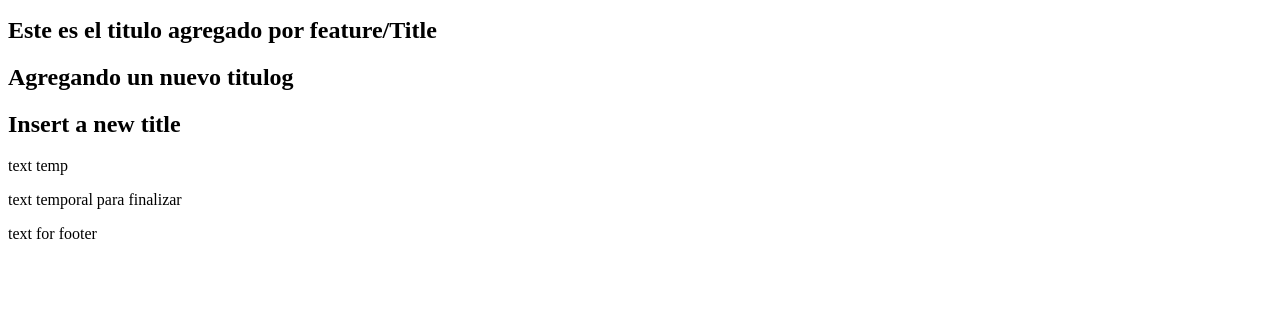
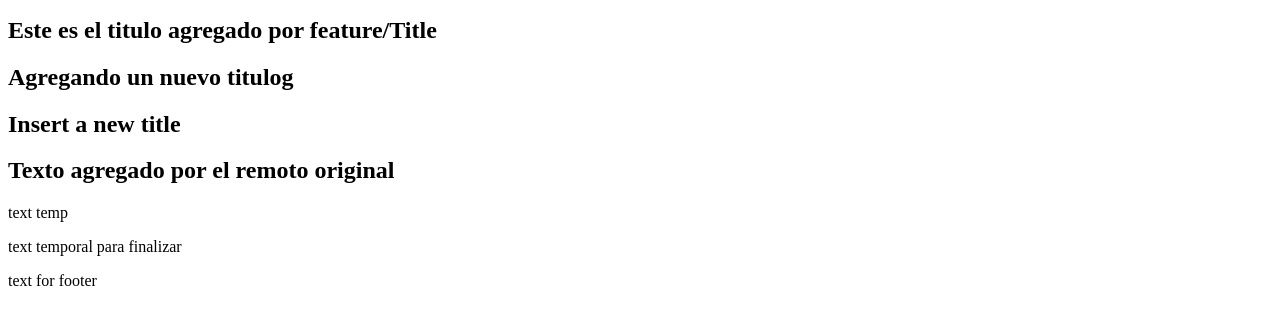
Before and after one commit to by-German/GitFlow, a plain HTML site: page index.html in a window 1280 px wide. Shown: the part 166-490 px from the top of the page. Drawn offline with Linux system fonts and the light colour scheme.

Commit message:
cambios del original agrego nueva linea de codigo

```diff
--- a/index.html
+++ b/index.html
@@ -17,6 +17,7 @@
     <h2>Este es el titulo agregado por feature/Title</h2>
     <h2>Agregando un nuevo titulog</h2>
     <h2>Insert a new title</h2>
+    <h2>Texto agregado por el remoto original</h2>
     <div>
         <p>text temp</p>
         <p>text temporal para finalizar</p>
```
